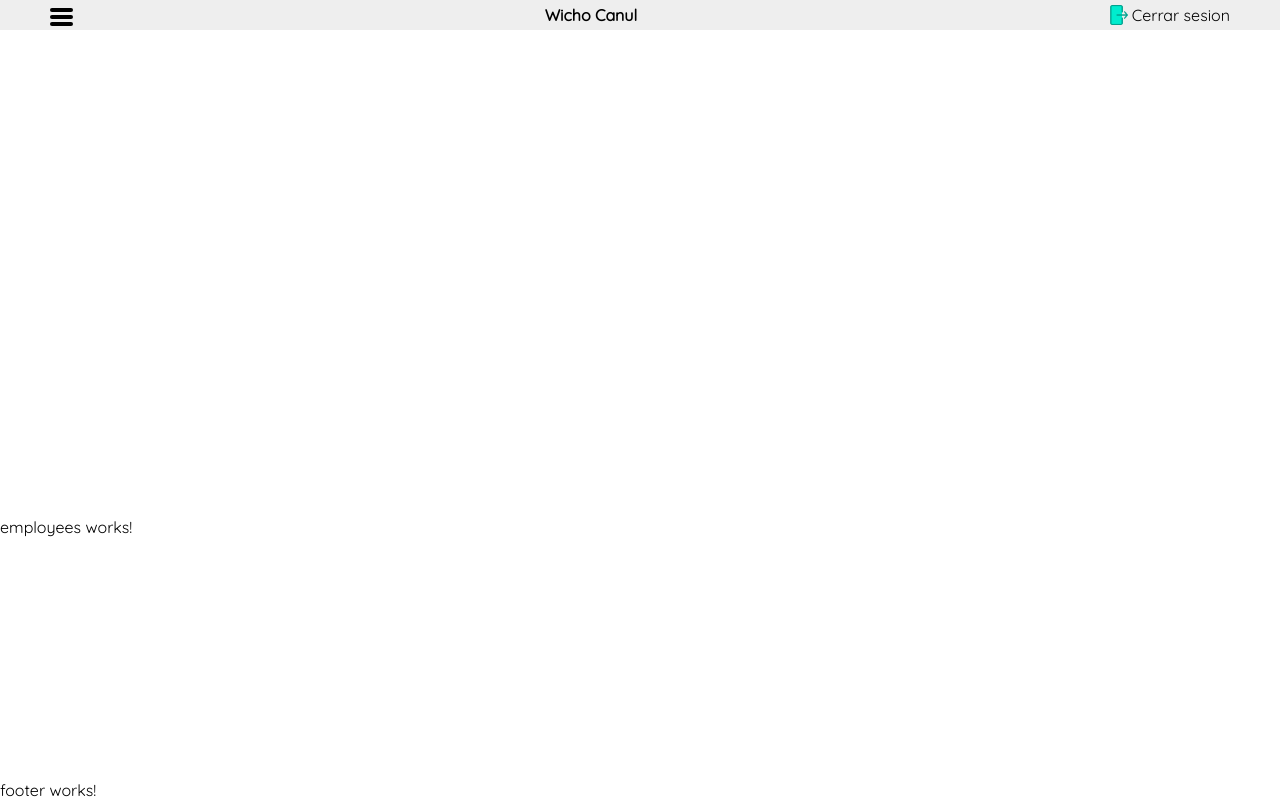
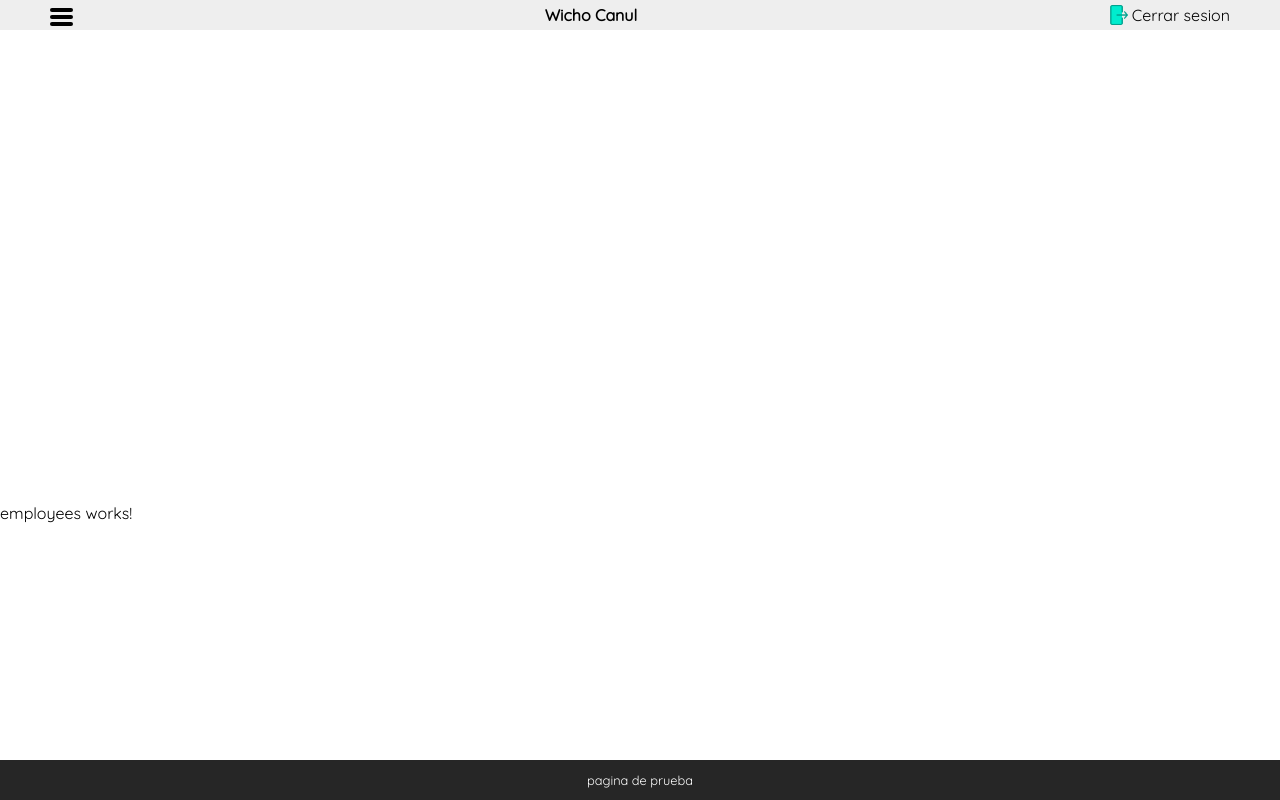
Before and after one commit to wichocanul/knoeledge-test-front, an Angular app: page /kt in a window 1280 px wide. Built offline with nearby package versions, Linux system fonts and the light colour scheme.

Commit message:
KT:F Add footer with stiles

```diff
--- a/src/app/client-app/shared/footer/footer.component.css
+++ b/src/app/client-app/shared/footer/footer.component.css
@@ -0,0 +1,9 @@
+.container-full {
+  height: 40px;
+  background: #262626;
+  color: #fff;
+  text-align: center;
+  font-size: .8rem;
+  display: flex;
+  align-items: center;
+}
--- a/src/app/client-app/shared/footer/footer.component.html
+++ b/src/app/client-app/shared/footer/footer.component.html
@@ -1 +1,5 @@
-<p>footer works!</p>
+<div class="container-full">
+  <div class="container">
+    <p>pagina de prueba</p>
+  </div>
+</div>
```
